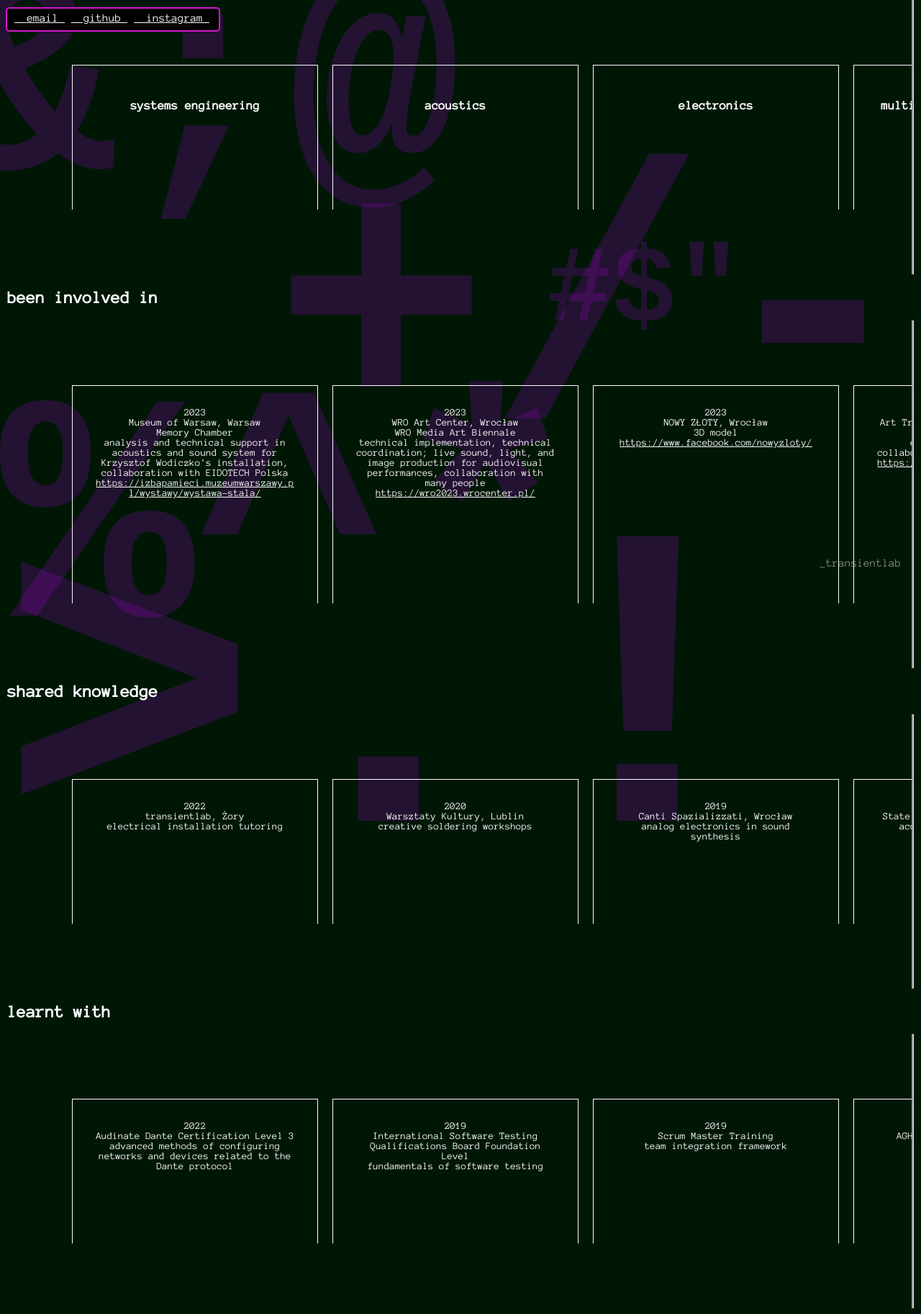
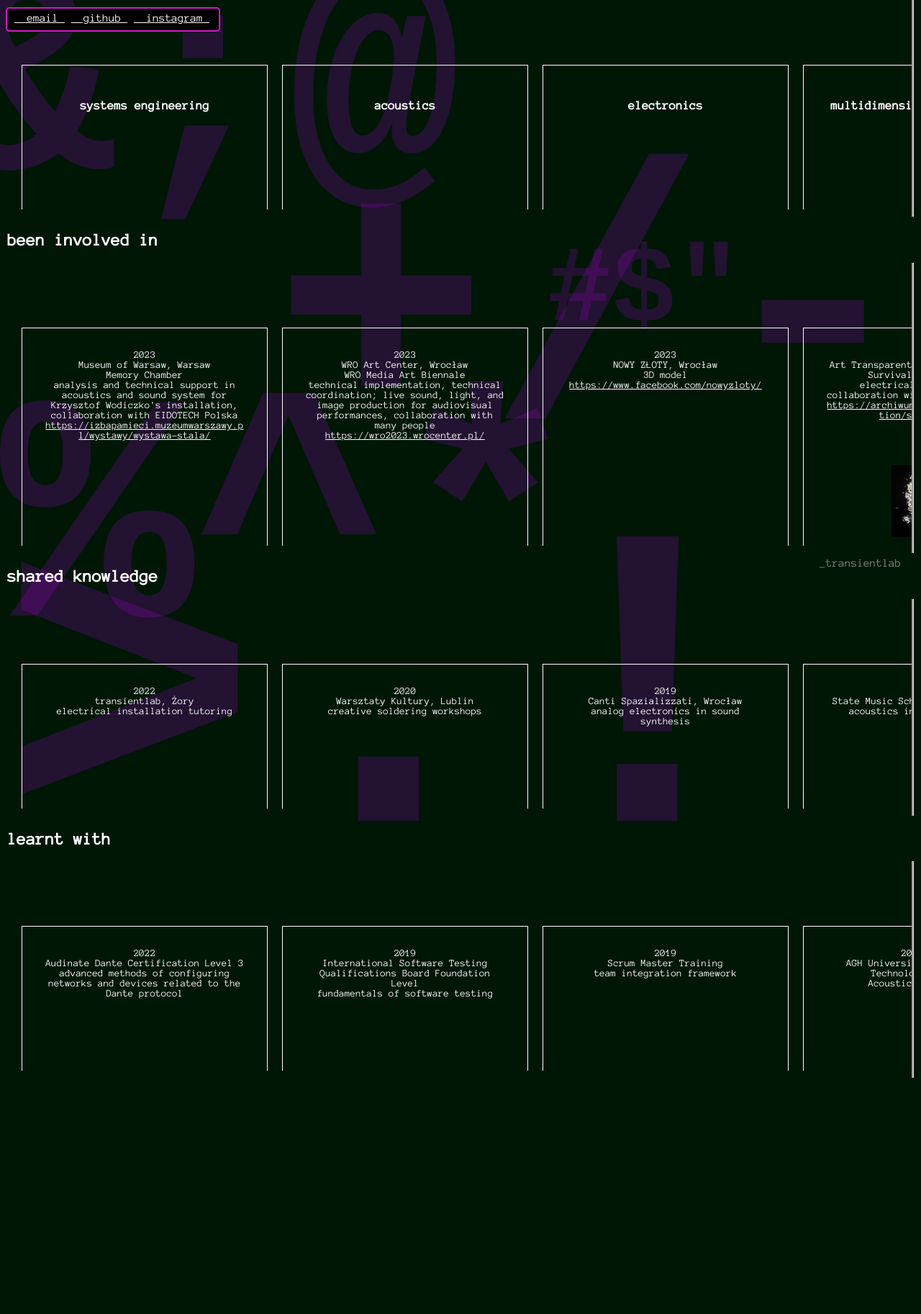
Before and after one commit to kr315/kr315.github.io, a PHP site: page / in a window 1280 px wide. Shown: the whole page at 72% size. After the commit the page ends 1497 px from the top, so only its background shows below. Run offline with PHP 8.4, Linux system fonts and the light colour scheme; grey boxes are pictures that could not be loaded.

Commit message:
paddings

```diff
--- a/style.css
+++ b/style.css
@@ -10,7 +10,9 @@ h3 {
 }
 .portfolio {
     margin: 0px;
-    padding: 80px;
+    padding-top: 80px;
+    padding-right: 10px;
+    padding-left: 10px;
     -ms-box-orient: horizontal;
     display: -webkit-box;
     display: -moz-box;
```
